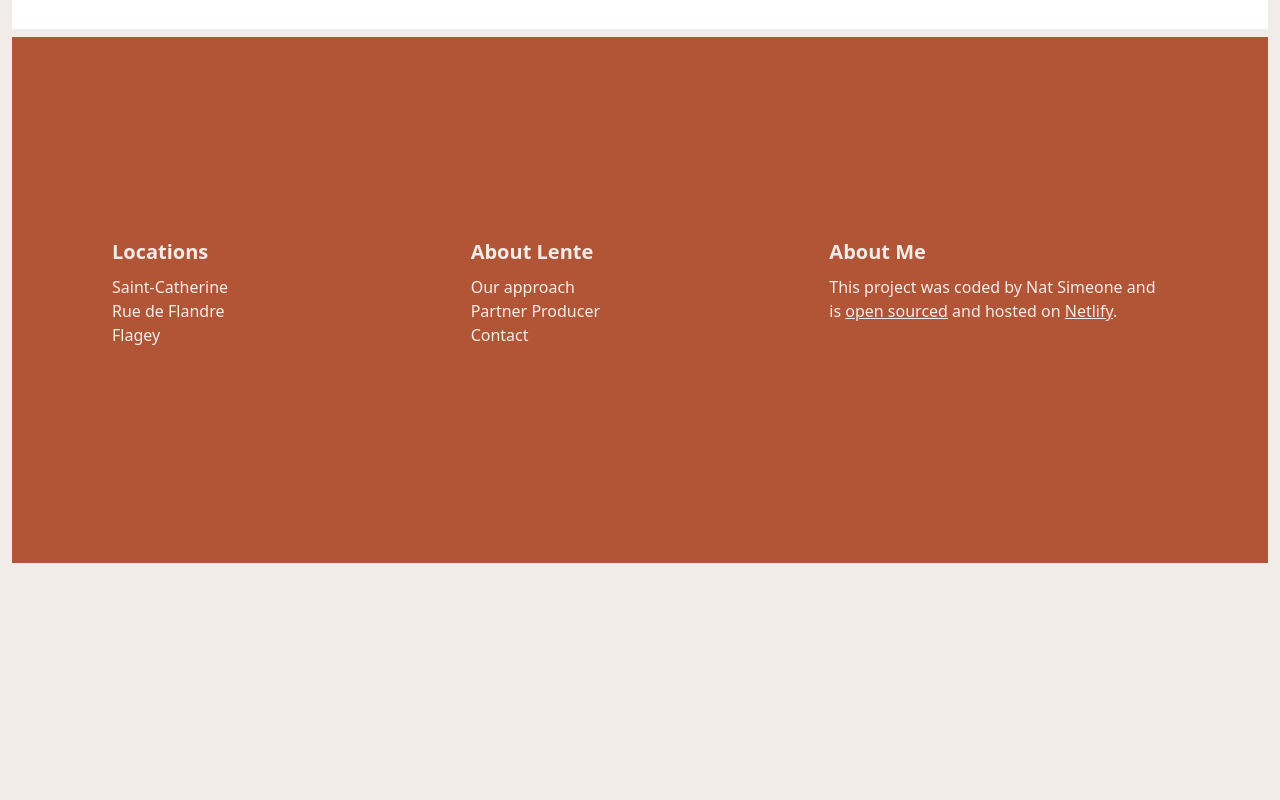
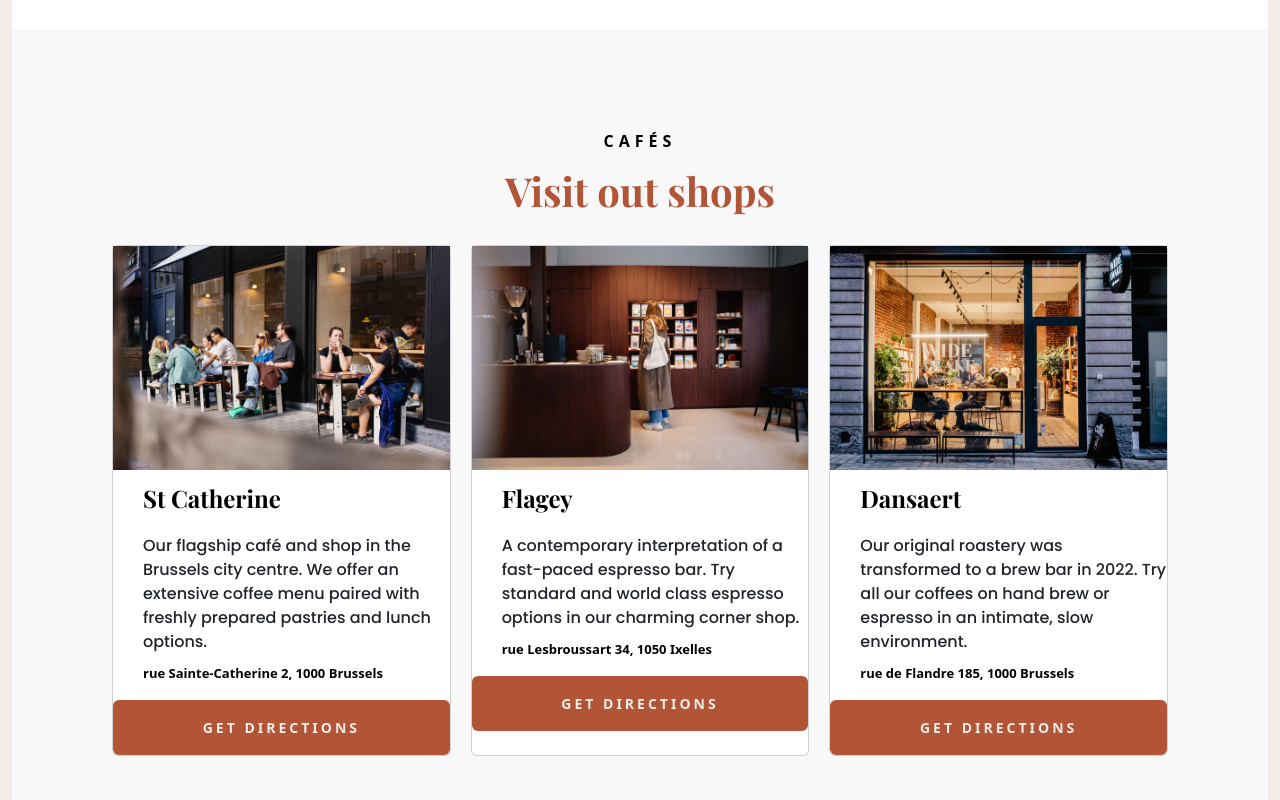
Before and after one commit to natsime/Specialty-Coffee, a plain HTML site: page index.html in a window 1280 px wide. Shown: the part 1320-2120 px from the top of the page. Before the commit the page ends 1883 px from the top, so only its background shows below. Drawn offline with nearby package versions, Linux system fonts and the light colour scheme; a web font is replaced by a local one.

Commit message:
added 3 cards our shops

```diff
--- a/index.html
+++ b/index.html
@@ -30,6 +30,33 @@
     <p>Our coffees are released on our 11 series. Each has a distinct flavor profile and has 4 microlot releases per year. Together, the series offer a mixed range in taste and origin and provide guidance to our longtime customers. Each series comes with a unique graphic identity and is named after a pop culture icon we love.</p>
   </div>
   </section>
+  <section class="secondary">
+    <h2 class="text-center">Cafés</h2>
+    <h3 class="text-center mb-4">Visit out shops</h3>
+    <div class="grid grid-3-columns">
+      <div class="card">
+        <img src="img/saint-catherine.webp" alt="saint-catherine shop" class="img-responsive">
+        <h4>St Catherine</h4>
+        <p>Our flagship café and shop in the Brussels city centre. We offer an extensive coffee menu paired with freshly prepared pastries and lunch options.</p>
+        <h5 class="mb-3">rue Sainte-Catherine 2, 1000 Brussels</h5>
+        <a href="https://maps.app.goo.gl/cuVJGmP7iWQ3JMdv6" class="btn" target="_blank">Get directions</a>
+      </div>
+      <div class="card">
+        <img src="img/flagey.webp" alt="flagey shop" class="img-responsive">
+        <h4>Flagey</h4>
+        <p>A contemporary interpretation of a fast-paced espresso bar. Try standard and world class espresso options in our charming corner shop.</p>
+        <h5 class="mb-3">rue Lesbroussart 34, 1050 Ixelles</h5>
+        <a href="https://maps.app.goo.gl/1DeSsY3o2R65UQZ96" class="btn" target="_blank">Get directions</a>
+      </div>
+      <div class="card">
+        <img src="img/flandre.webp" alt="flandre shop" class="img-responsive">
+        <h4>Dansaert</h4>
+        <p>Our original roastery was transformed to a brew bar in 2022. Try all our coffees on hand brew or espresso in an intimate, slow environment.</p>
+        <h5 class="mb-3">rue de Flandre 185, 1000 Brussels</h5>
+        <a href="https://maps.app.goo.gl/Pd39yVK876S1HocM9" class="btn" target="_blank">Get directions</a>
+      </div>
+    </div>
+  </section>
   </main>
   <footer class="mt-2">
     <section class="grid grid-3-columns">
--- a/src/style.css
+++ b/src/style.css
@@ -82,10 +82,52 @@ p {
     line-height: 30px;
 }
 
+.card {
+    background-color: white;
+}
+
+.card h4 {
+    padding-left: 30px;
+    margin-top: 10px;
+}
+
+.card p {
+    padding-left: 30px;
+     margin-top: 10px;
+}
+
+.card h5 {
+    padding-left: 30px;
+     margin-top: 10px;
+}
+
+.btn {
+    display: block;
+    color: var(--secondary-color);
+    font-weight: 700;
+    font-size: 14px;
+    line-height: 21px;
+    text-align: center;
+    letter-spacing: 3px;
+    text-transform: uppercase;
+    padding: 16px;
+    background-color: var(--branding-color);
+}
+
+.btn:hover {
+    color: var(--branding-color);
+    background-color: var(--secondary-color);
+    text-decoration: none;
+}
+
 section {
-    max-width: 1200px;
+    max-width: 100%;
     margin: 0 auto;
-    padding: 100px 0;
+    padding: 100px;
+}
+
+section.secondary {
+    background-color: #f8f8f8;
 }
 
 main {
@@ -107,7 +149,7 @@ main h3 {
     font-size: 40px;
     line-height: 1.5;
     color: var(--branding-color);
-    font-family: var(--heading-font-family);
+    font-family: var(--heading-font-family);;
 }
 
 main p {
@@ -116,6 +158,21 @@ main p {
     font-size: 16px;
     line-height: 1.5;
     margin: 0;
+}
+
+main h4 {
+    font-weight: 700;
+    font-size: 24px;
+    line-height: 1.5;
+    color: black;
+    font-family: var(--heading-font-family);
+}
+
+main h5 {
+    font-weight: 700;
+    font-size: 13px;
+    line-height: 1.5;
+    color: black;
 }
 
 
@@ -185,6 +242,10 @@ footer a:hover {
   max-width: 100%;
 }
 
+.text-center {
+    text-align: center;
+}
+
 
 @media (max-width: 960px) {
     header {
```
